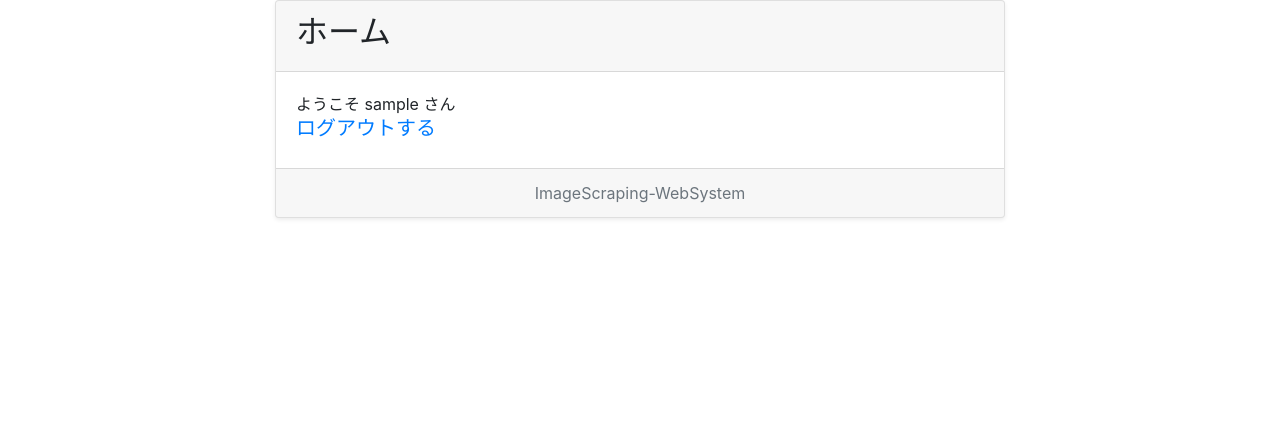
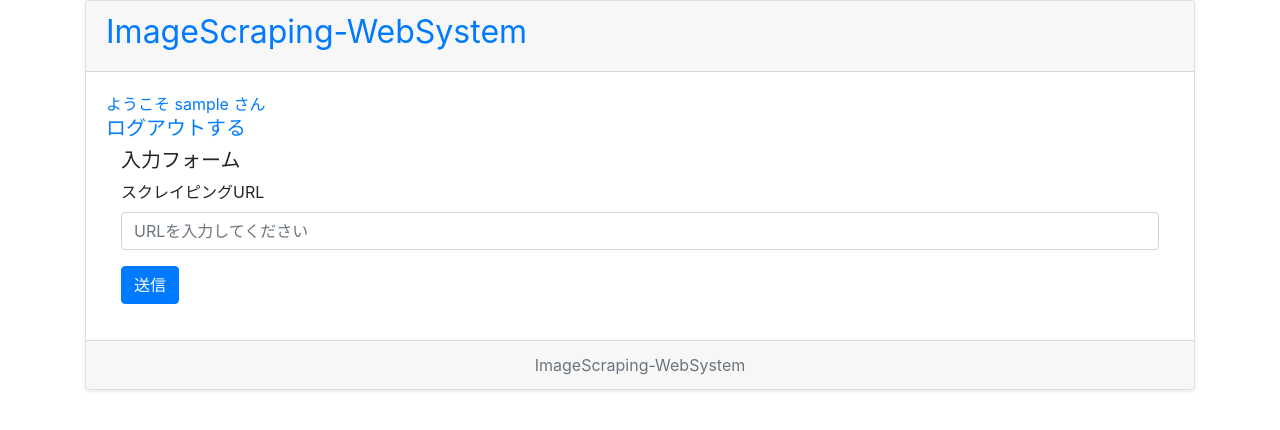
Before and after one commit to hiramatsu2812/loto, a Django app: page /scraping/ in a window 1280 px wide. Shown: the top 430 px of the page. Run offline with Django 3.2, Linux system fonts and the light colour scheme; the visitor is signed in with stand-in values (Sample User, id 1); some libraries are stand-ins or nearby versions.

Commit message:
スクレイピングと全体の仕上げ

```diff
--- a/config/settings.py
+++ b/config/settings.py
@@ -45,6 +45,7 @@ INSTALLED_APPS = [
     'bootstrap4',
     'scraping',
     'accounts',
+    'imagekit',
 ]
 
 MIDDLEWARE = [
--- a/config/urls.py
+++ b/config/urls.py
@@ -13,8 +13,11 @@ Including another URLconf
     1. Import the include() function: from django.urls import include, path
     2. Add a URL to urlpatterns:  path('blog/', include('blog.urls'))
 """
+from django.conf.urls.static import static
 from django.contrib import admin
 from django.urls import path, include
+
+from config import settings
 from scraping.views.index import index_view
 
 urlpatterns = [
@@ -23,3 +26,5 @@ urlpatterns = [
     path('scraping/', include('scraping.urls')),
     path('', index_view),
 ]
+
+urlpatterns += static(settings.MEDIA_URL, document_root=settings.MEDIA_ROOT)
--- /dev/null
+++ b/scraping/forms/scraping_form.py
@@ -0,0 +1,9 @@
+from django import forms
+
+
+class ScrapingForm(forms.Form):
+    scraping_url = forms.CharField(label='スクレイピングURL',
+                                   required=True,
+                                   widget=forms.URLInput(
+                                       attrs={'placeholder': 'URLを入力してください'}
+                                   ))
--- a/scraping/urls.py
+++ b/scraping/urls.py
@@ -1,7 +1,10 @@
 from django.urls import path
-from scraping.views.index import index_view
+from scraping.views.download import download_all
+from scraping.views.index import index_view, ScrapingResultListView
 
 app_name = 'scraping'
 urlpatterns = [
     path('', index_view, name='index'),
+    path('result/', ScrapingResultListView.as_view(), name='scraping_result'),
+    path('download/', download_all, name='download_all')
 ]
--- a/scraping/views/index.py
+++ b/scraping/views/index.py
@@ -1,12 +1,52 @@
 import logging
 
 from django.contrib.auth.decorators import login_required
+from django.contrib.auth.mixins import LoginRequiredMixin
+from django.http import HttpResponseBadRequest
 from django.shortcuts import render, redirect
+from scraping.forms.scraping_form import ScrapingForm
+from django.views.generic import ListView
+
+from scraping.models import ScrapingImage, ScrapingResult
+from scraping.services.scraping_service import ScrapingService
 
 logger = logging.getLogger('app')
 
 @login_required
 def index_view(request):
     if request.path == '/scraping/':
-        return render(request, 'index.html')
+        form = ScrapingForm()
+        return render(request, 'index.html', {'form': form})
     return redirect('scraping:index')
+
+
+class ScrapingResultListView(LoginRequiredMixin, ListView):
+    SERVICE = ScrapingService
+    template_name = "index.html"
+    paginate_by = 30
+
+    def __init__(self, **kwargs):
+        super().__init__(**kwargs)
+        self.form = None
+        self.scraping_url = None
+
+    def get(self, request, *args, **kwargs):
+        self.form = ScrapingForm(request.GET)
+        if not self.form.is_valid():
+            return HttpResponseBadRequest(content="Error Bad Request")
+        return super().get(request, *args, **kwargs)
+
+    def get_queryset(self):
+        service = self.SERVICE(self.request.user)
+        self.scraping_url = self.form.cleaned_data['scraping_url']
+        if self.request.GET.get('page'):
+            return ScrapingImage.objects.filter(
+                scraping_result=ScrapingResult.objects.filter(url=self.scraping_url).order_by('-id')[0])
+        object_list = service.get_scraping_results(self.scraping_url)
+        return object_list
+
+    def get_context_data(self, *, object_list=None, **kwargs):
+        context = super().get_context_data(object_list=object_list, **kwargs)
+        context['form'] = self.form
+        context['scraping_url'] = self.scraping_url
+        return context
--- a/scraping/views/views.py
+++ /dev/null
@@ -1,3 +0,0 @@
-from django.shortcuts import render
-
-# Create your views here.
--- a/templates/index.html
+++ b/templates/index.html
@@ -5,14 +5,63 @@
 
 {% block content %}
 <div class="row justify-content-center">
-    <div class="col-lg-8 col-md-10 col-sm-12">
+    <div class="col-lg-12 col-md-10 col-sm-12">
         <div class="card mb-4 shadow-sm">
             <div class="card-header">
-                <h2 class="font-weight-normal">ホーム</h2>
+                <h2 class="font-weight-normal"><a href="{% url 'scraping:index' %}">ImageScraping-WebSystem</h2>
             </div>
             <div class="card-body">
                 ようこそ {{ user.get_username }} さん
                 <h5><a href="{% url 'accounts:logout' %}">ログアウトする</a></h5>
+                {% if form.scraping_url.value|length == 0 %}
+            <div class="container">
+                <div class="panel panel-default">
+                    <div class="panel-heading"><h5>入力フォーム</h5></div>
+                    <div class="panel-body">
+                        <form method="get" action="{% url 'scraping:scraping_result' %}">
+                            {% bootstrap_form form %}
+                            {% buttons %}
+                            <button type="submit" class="btn btn-primary">送信</button>
+                            {% endbuttons %}
+                        </form>
+                    </div>
+                </div>
+            </div>
+                {% elif form.scraping_url.value|length > 0 and object_list|length == 0 %}
+                    スクレイピング画像は見つかりませんでした
+                {% else %}
+                    次リンクの画像スクレイピング結果を表示しています：<a href="{{ scraping_url }}" target="_blank">{{ scraping_url }}</a>
+                <form method="post" action="{% url 'scraping:download_all' %}">
+                    {% csrf_token %}
+                    {% buttons %}
+                    <input type="submit" class="btn btn-primary" value="画像を全て保存する">
+                    <input type="hidden" name="scraping_url" value="{{ scraping_url }}">
+                    {% endbuttons %}
+                </form>
+               {% for object in object_list %}
+                            <a href="#" class="thumbnail"><img src="{{ object.thumbnail.url }}" alt="{{ object.description }}" data-toggle="modal" data-target="#imageModal{{ forloop.counter }}"></a>
+                            <div class="modal" tabindex="-1" id="imageModal{{ forloop.counter }}" role="dialog" aria-labelledby="imageModal{{ forloop.counter }}" aria-hidden="true">
+                                <div class="modal-dialog" role="document">
+                                    <div class="modal-content">
+                                        <div class="modal-header">
+                                            <h5 class="modal-title">画像名：{{ object.description }}</h5>
+                                            <button type="button" class="close" data-dismiss="modal" aria-label="閉じる">
+                                                <span aria-hidden="true">&times;</span>
+                                            </button>
+                                        </div>
+                                        <div class="modal-body">
+                                            <img src="{{ object.full_image.url }}" alt class="img-fluid mx-auto d-block">
+                                        </div>
+                                        <div class="modal-footer">
+                                            <button type="button" class="btn btn-secondary" data-dismiss="modal">閉じる</button>
+                                            <a download href="{{ object.full_image.url }}" class="btn btn-primary active" role="button">この画像を保存する</a>
+                                        </div>
+                                    </div>
+                                </div>
+                            </div>
+                    {% endfor %}
+                {% endif %}
+            {% include 'pagenation.html' %}
             </div>
             <div class="card-footer text-muted text-center">
                 ImageScraping-WebSystem
--- /dev/null
+++ b/templates/pagenation.html
@@ -0,0 +1,33 @@
+<nav aria-label="ページネーション">
+	<ul class="pagination">
+
+		{% if page_obj.has_previous %}
+			<li class="page-item">
+				<a class="page-link" href="?scraping_url={{ scraping_url }}&page={{ page_obj.previous_page_number }}" aria-label="前へ">
+					<span aria-hidden="true">&laquo;</span>
+				</a>
+			</li>
+		{% endif %}
+
+		{% for page_num in page_obj.paginator.page_range %}
+			{% if page_num == page_obj.number %}
+				<li class="page-item active">
+					<a class="page-link" href="?scraping_url={{ scraping_url }}&page={{ page_num }}">{{ page_num }}</a>
+				</li>
+			{% else %}
+				<li class="page-item">
+					<a class="page-link" href="?scraping_url={{ scraping_url }}&page={{ page_num }}">{{ page_num }}</a>
+				</li>
+			{% endif %}
+		{% endfor %}
+
+		{% if page_obj.has_next %}
+			<li class="page-item">
+				<a class="page-link" href="?scraping_url={{ scraping_url }}&page={{ page_obj.next_page_number }}" aria-label="次へ">
+					<span aria-hidden="true">&raquo;</span>
+				</a>
+			</li>
+		{% endif %}
+
+	</ul>
+</nav>
```
Also changed, not shown: scraping/models/scraping_image.py (+8 -6 lines), scraping/services/scraping_service.py (added, +83 -0 lines), scraping/views/download.py (added, +23 -0 lines).
